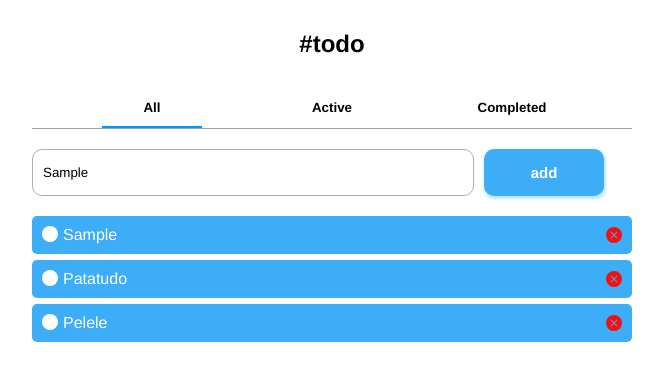
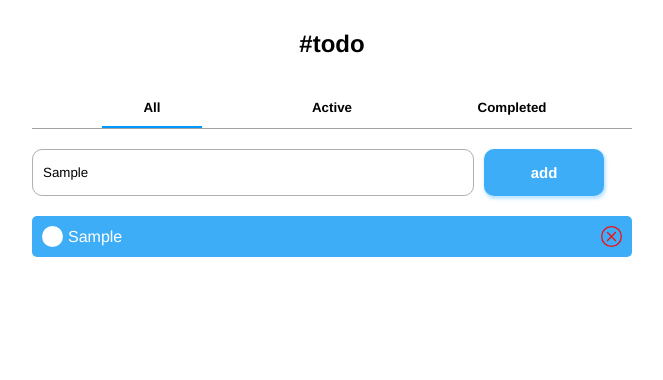
Before and after one commit to FacundoLG/ToDo, a React (Create React App) app: page / in a window 1280 px wide. Both pictures are taken after typing "Sample" into the empty fields and a click on the button "add". Shown: the top 380 px of the page, without its empty margins (308-971 px from the left). Built offline with nearby package versions, Linux system fonts and the light colour scheme.

Commit message:
delete button works,developing the active tab

```diff
--- a/src/assets/styles/task.css
+++ b/src/assets/styles/task.css
@@ -11,6 +11,7 @@
 }
 .left {
   display: flex;
+  align-items: center;
   background: none;
 }
 .taskContainer p {
@@ -18,6 +19,7 @@
   margin: 0px 0px;
 }
 .icon {
+  font-size: 21px;
   background: none;
   margin: 0px 5px;
 }
--- /dev/null
+++ b/src/components/Active.jsx
@@ -0,0 +1,24 @@
+import React,{useState} from 'react';
+import Task from './Task'
+import data from '../helpers/tasks.json'
+var allData = data.All
+var lastTodo
+const Active = () => {
+    const [tasks,setTasks] = useState(allData)
+    const addTask = () => {}
+
+    return(
+        <div className="container">
+            <div className="inputContainer">
+                <input className="taskInput" id="allInput"type="text" />
+                <button className="button add" onClick={addTask}>add</button>
+            </div>
+            <div>
+                {tasks.map((todo,index)=><Task key={index+todo.id}
+                                               taskText={todo.value}
+                                               todos={allData[index]}/>)}</div>
+        </div>
+    )
+}
+
+export default Active
--- a/src/components/All.jsx
+++ b/src/components/All.jsx
@@ -1,7 +1,4 @@
 import React,{useState} from 'react';
-import '../assets/styles/All.css'
-import '../assets/styles/Button.css'
-import '../assets/styles/Input.css'
 import Task from './Task'
 import data from '../helpers/tasks.json'
 
@@ -9,7 +6,6 @@ var allData= data.All
 var lastTodo
 const All = () =>{
     const [tasks,setTasks] = useState(allData)
-
 
     const getNewTask = () =>{
         var newTask = document.getElementById("allInput").value
@@ -20,15 +16,23 @@ const All = () =>{
     const addTask =() =>{
         var todo = getNewTask()
         todo.replace()
+        todo = todo.charAt(0).toUpperCase() + todo.slice(1) //first char to UpperCase
         if(todo !== lastTodo && todo !== " " && todo !== ""){
             lastTodo = todo
+            todo = {
+                id: Math.floor(Math.random()*10000),
+                value: todo
+            }
             const newTasks = [todo,...allData]
             allData = newTasks
+            console.log(newTasks)
             setTasks(newTasks)
         }
     }
-    const removeTask = (id) =>{
-        const newTasks = [...allData].filter(todo => todo.id !== id)
+    const removeTask = (ide) =>{
+        console.log(ide)
+        const newTasks = [...allData].filter(todo => todo.id !== ide)
+        console.log(newTasks)
         allData = newTasks
         setTasks(newTasks)
     }
@@ -39,7 +43,10 @@ const All = () =>{
                 <button className="button add" onClick={addTask}>add</button>
             </div>
             <div>
-                {tasks.map((taskText,index)=><Task key={index} index={index} taskText={taskText} deleteClick={(index) => removeTask(index)}/>)}</div>
+                {tasks.map((todo,index)=><Task key={index+todo.id}
+                                               taskText={todo.value}
+                                               deleteClick={removeTask}
+                                               todos={allData[index]}/>)}</div>
         </div>
     )
 }
--- a/src/components/TabsManager.jsx
+++ b/src/components/TabsManager.jsx
@@ -1,10 +1,14 @@
 import React from 'react';
 import All from './All';
-
+import Active from './Active';
+import '../assets/styles/All.css'
+import '../assets/styles/Button.css'
+import '../assets/styles/Input.css'
 const TabsManager = () =>{
    return(
     <>
     <All/>
+    {/* <Active/> */}
     </>
    )
 }
--- a/src/components/Task.jsx
+++ b/src/components/Task.jsx
@@ -1,12 +1,9 @@
 import React from 'react';
-import {BsFillCircleFill, BsFillXCircleFill} from "react-icons/bs"
+import {BsFillCircleFill, BsXCircle} from "react-icons/bs"
 import '../assets/styles/task.css'
 const Task = (props) =>{
-    const {taskText, deleteClick, index} = props
-    const clcik = () =>{
-        deleteClick(index)
-
-    }
+    const {todos,taskText, deleteClick} = props
+    console.log(todos)
     return(
         <div className="taskContainer">
             <div className="left">
@@ -14,7 +11,7 @@ const Task = (props) =>{
                 <p>{taskText}</p>
             </div>
             <div className="left">
-                <BsFillXCircleFill onClick={clcik}className="icon red"/>
+                <BsXCircle onClick={() => {deleteClick(todos.id)}} className="icon red"/>
             </div>
         </div>
     )
--- a/src/helpers/tasks.json
+++ b/src/helpers/tasks.json
@@ -1,5 +1,5 @@
 {
-    "All":["Patatudo","Pelele"],
+    "All":[],
     "Active":{},
     "Completed":{}
 }
```
